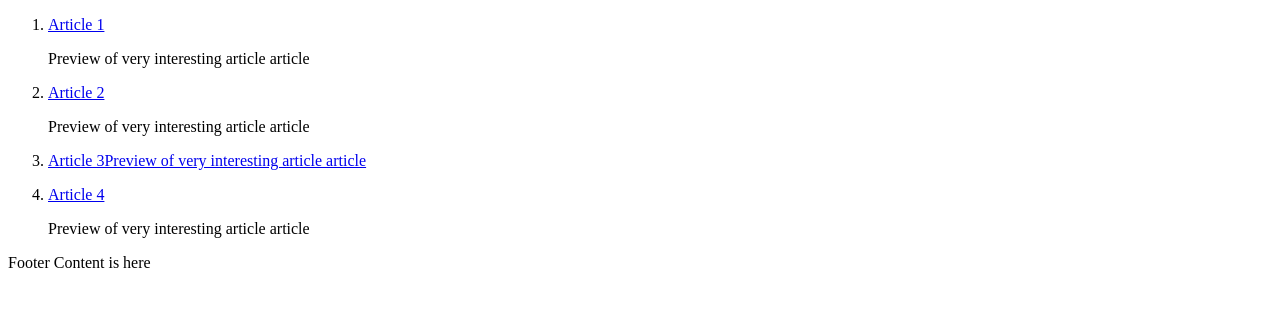
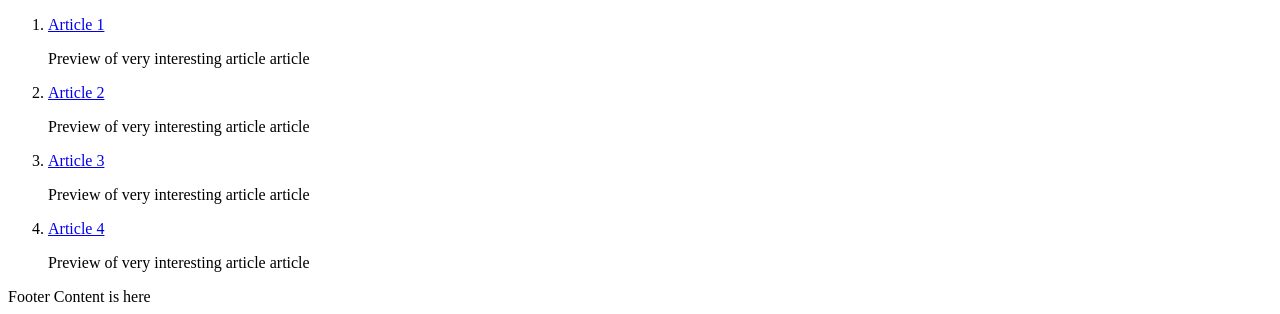
Before and after one commit to Pleiades-bit/Lab4, a plain HTML site: page index.html in a window 1280 px wide. Shown: the part 1354-1668 px from the top of the page. Before the commit the page ends 1634 px from the top, so only its background shows below. Drawn offline with Linux system fonts and the light colour scheme.

Commit message:
Update index.html

```diff
--- a/index.html
+++ b/index.html
@@ -50,7 +50,7 @@
         <ol id="news">
           <li><a href="#">Article 1</a><p>Preview of very interesting article article</p></li>
           <li><a href="#">Article 2</a><p>Preview of very interesting article article</p></li>
-          <li><a href="#">Article 3</a<p>Preview of very interesting article article</p></li>
+          <li><a href="#">Article 3</a><p>Preview of very interesting article article</p></li>
           <li><a href="#">Article 4</a><p>Preview of very interesting article article</p></li>
         </ol>
       </aside>
```
